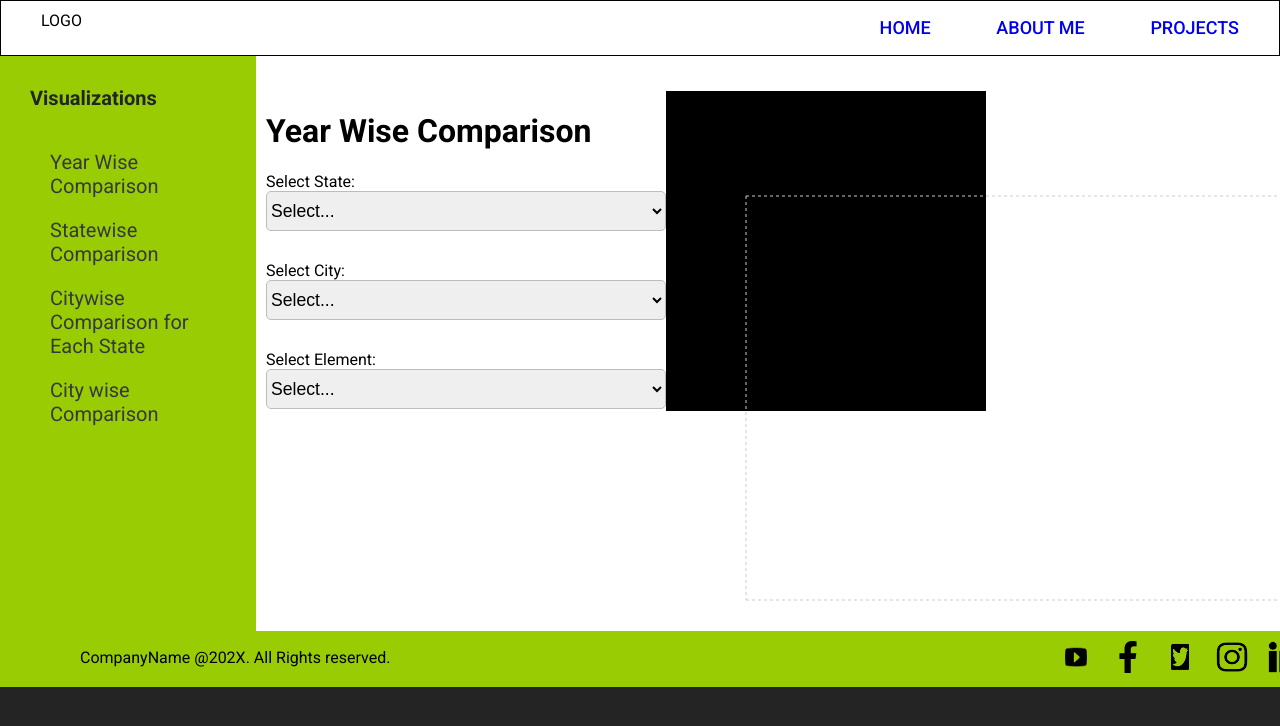
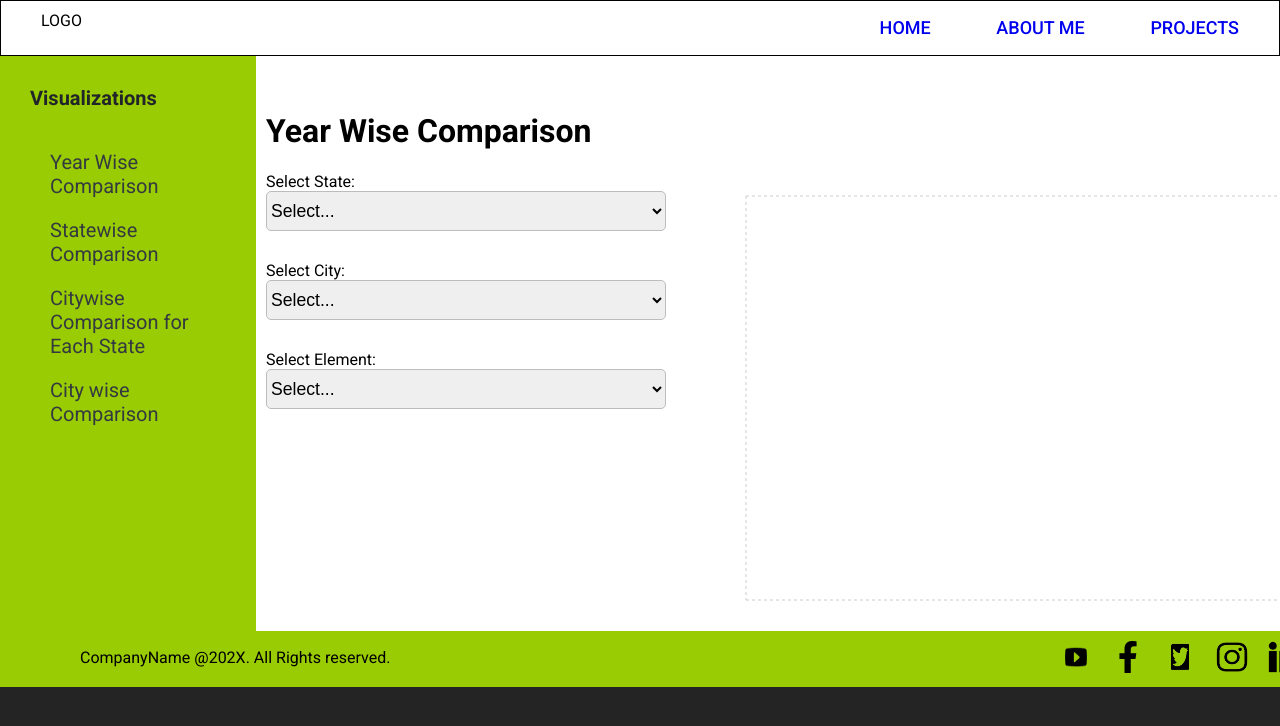
Before and after one commit to Saket2766/Air-Pollution, a React (Vite) app in the folder frontend/: page /projects in a window 1280 px wide. Shown: the top 726 px of the page. Built offline with nearby package versions, Linux system fonts and the light colour scheme.

Commit message:
modified:   frontend/src/styles/VizStyles.css

```diff
--- a/frontend/src/styles/VizStyles.css
+++ b/frontend/src/styles/VizStyles.css
@@ -3,9 +3,7 @@
     background-color: aliceblue;
   }
 }
-.chart {
+/* .chart {
   width: 90vw;
   background-color: black;
-  /* left: -130%; */
-  /* top: 20%; */
-}
+} */
```
